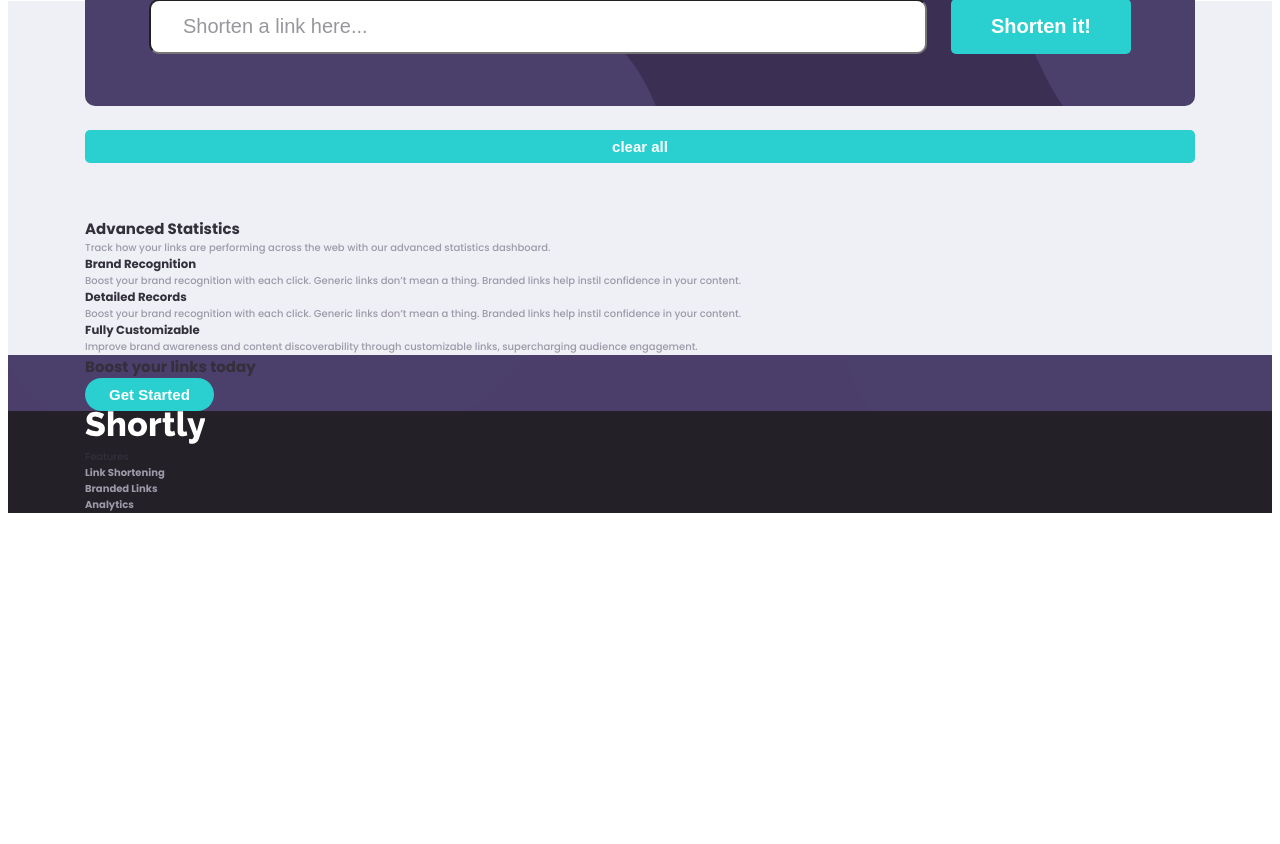
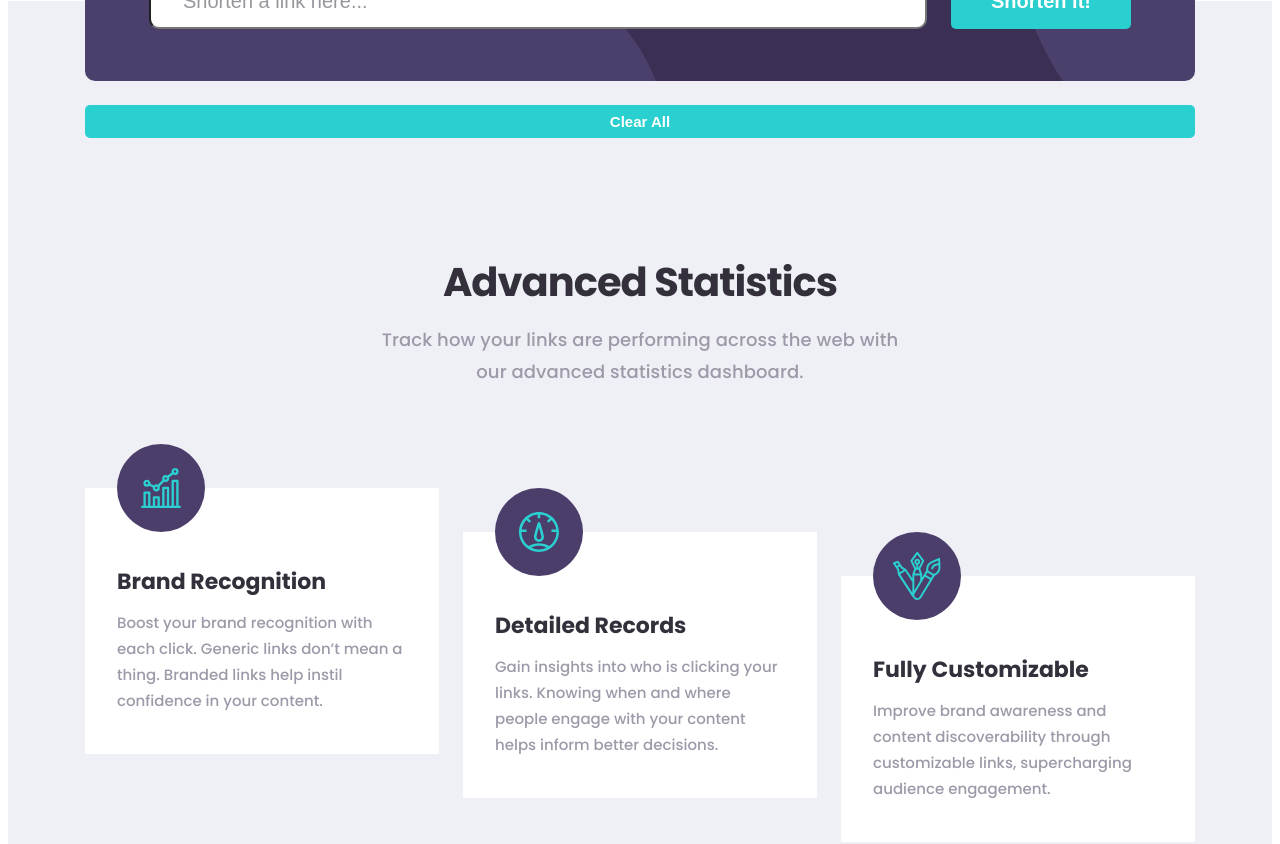
Before and after one commit to andythefan1/url-shortly-design-challenge, a React (Create React App) app: page / in a window 1280 px wide. Shown: the part 800-1644 px from the top of the page. Before the commit the page ends 1321 px from the top, so only its background shows below. Built offline with nearby package versions, Linux system fonts and the light colour scheme.

Commit message:
implemented call to action and more info sections

```diff
--- a/src/App.css
+++ b/src/App.css
@@ -14,10 +14,6 @@ footer {
 	max-width: 144rem;
 }
 
-footer {
-	background-color: var(--var-violet-darkest);
-}
-
 section.landing {
 	height: 66.4rem;
 	position: relative;
@@ -28,8 +24,9 @@ section.shorten-url {
 	background-color: var(--var-blue-light);
 }
 
-.shorten-url.container-centered {
-	transform: translateY(-25%);
+.shorten-url-container {
+	transform: translateY(-7.9rem);
+	padding-bottom: 4.1rem;
 	display: flex;
 	flex-direction: column;
 	row-gap: 2.4rem;
@@ -40,9 +37,17 @@ section.more-info {
 }
 
 section.call-to-action {
-	background-color: var(--var-violet);
+	background-color: var(--var-violet-dark);
 	background-repeat: repeat-x;
 	background-image: url('/src/assets/bg-boost-desktop.svg');
+}
+
+.call-to-action-container {
+	display: flex;
+	flex-direction: column;
+	row-gap: 3.2rem;
+	align-items: center;
+	padding: 5.7rem 0;
 }
 
 .container-centered {
@@ -50,15 +55,42 @@ section.call-to-action {
 	max-width: 1110px;
 }
 
-/* .grid {
-	display: grid;
+.more-info-container {
+	display: flex;
+	flex-direction: column;
+	align-items: center;
+	row-gap: 10rem;
 }
 
-.grid--2-cols {
-	grid-template-columns: repeat(2, 1fr);
-} */
+.more-info-title {
+	display: flex;
+	flex-direction: column;
+	row-gap: 1.8rem;
+	text-align: center;
+}
 
-/* COMPONENTS */
+.more-info-description {
+	font-size: 1.8rem;
+	font-weight: 500;
+	letter-spacing: 0.123px;
+	line-height: 3.2rem;
+	max-width: 54rem;
+}
+
+.more-info-cards {
+	display: flex;
+	flex-wrap: wrap;
+	justify-content: space-between;
+	padding-bottom: 20.8rem;
+}
+
+.info-card:nth-child(2) {
+	top: 4.4rem;
+}
+.info-card:nth-child(3) {
+	top: 8.8rem;
+}
+/* SECTIONS */
 
 /* GENERAL STYLES */
 
--- /dev/null
+++ b/src/components/InfoCard/index.jsx
@@ -0,0 +1,12 @@
+import './styles.css';
+export const InfoCard = ({ header, children, Icon }) => {
+	return (
+		<div className='info-card'>
+			<div className='info-card-icon'>
+				<Icon></Icon>
+			</div>
+			<h3 className='info-card-header'>{header}</h3>
+			<div className='info-card-description'>{children}</div>
+		</div>
+	);
+};
--- /dev/null
+++ b/src/components/InfoCard/styles.css
@@ -0,0 +1,29 @@
+.info-card {
+	max-width: 35rem;
+	background-color: var(--var-white);
+	padding: 7.7rem 3.2rem 4rem 3.2rem;
+	position: relative;
+	flex: 0 1 29rem;
+}
+
+.info-card-header {
+	padding-bottom: 1.2rem;
+}
+
+.info-card-description {
+	font-size: 1.5rem;
+	line-height: 2.6rem;
+	font-weight: 500;
+}
+
+.info-card-icon {
+	background-color: var(--var-violet);
+	display: flex;
+	justify-content: center;
+	align-items: center;
+	width: 8.8rem;
+	height: 8.8rem;
+	border-radius: 50px;
+	position: absolute;
+	top: -4.4rem;
+}
--- /dev/null
+++ b/src/containers/Footer/index.jsx
@@ -0,0 +1,51 @@
+import { ReactComponent as FacebookIcon } from '../../assets/socials/icon-facebook.svg';
+import { ReactComponent as InstagramIcon } from '../../assets/socials/icon-instagram.svg';
+import { ReactComponent as PintrestIcon } from '../../assets/socials/icon-pinterest.svg';
+import { ReactComponent as TwitterIcon } from '../../assets/socials/icon-twitter.svg';
+import { Logo } from '../../components/Logo';
+
+import './styles.css';
+
+export const Footer = () => {
+	return (
+		<div>
+			{' '}
+			<Logo inverse />
+			<div className='footer-links'>
+				<div className='footer-link-container'>
+					<div className='footer-link-header'>Features</div>
+					<nav>
+						<ul className='footer-link-list'>
+							<li className='footer-link-text'>
+								<a href='/'>Link Shortening</a>
+							</li>
+							<li className='footer-link-text'>
+								<a href='/'>Branded Links</a>
+							</li>
+							<li className='footer-link-text'>
+								<a href='/'>Analytics</a>
+							</li>
+						</ul>
+					</nav>
+				</div>
+
+				<nav className='footer-social-icons'>
+					<ul>
+						<li>
+							<FacebookIcon></FacebookIcon>
+						</li>
+						<li>
+							<InstagramIcon></InstagramIcon>
+						</li>
+						<li>
+							<PintrestIcon></PintrestIcon>
+						</li>
+						<li>
+							<TwitterIcon></TwitterIcon>
+						</li>
+					</ul>
+				</nav>
+			</div>
+		</div>
+	);
+};
--- /dev/null
+++ b/src/containers/Footer/styles.css
@@ -0,0 +1,3 @@
+footer {
+	background-color: var(--var-violet-darkest);
+}
--- a/src/containers/Hero/index.jsx
+++ b/src/containers/Hero/index.jsx
@@ -6,7 +6,7 @@ export const Hero = () => {
 	return (
 		<div className='hero'>
 			<div className='hero-main'>
-				<h1 className='hero-headline-text'>More than just shorter links</h1>
+				<h1>More than just shorter links</h1>
 				<p className='hero-description-text'>
 					Build your brand's recognition and get detailed insights on how your
 					links are performing.
--- a/src/containers/Hero/styles.css
+++ b/src/containers/Hero/styles.css
@@ -15,13 +15,6 @@
 	flex: 1 1;
 }
 
-.hero-headline-text {
-	font-size: 8rem;
-	letter-spacing: -2px;
-	line-height: 9rem;
-	font-weight: 700;
-}
-
 .hero-description-text {
 	font-size: 2.2rem;
 	letter-spacing: 0.15px;
--- a/src/containers/Shortly/index.jsx
+++ b/src/containers/Shortly/index.jsx
@@ -2,12 +2,16 @@ import { useShortenURL } from '../../hooks/useShortenURL';
 import { useShortenedURLs } from '../../hooks/useShortenedURLs';
 import { ShortenURLForm } from '../../components/ShortenURLForm';
 import { ShortenedURLCard } from '../../components/ShortenedURLCard';
-import { Logo } from '../../components/Logo';
 import { Button } from '../../components/Button';
 import { Header } from '../Header';
 import { Hero } from '../Hero';
+import { Footer } from '../Footer';
 
+import { ReactComponent as RecognitionIcon } from '../../assets/icons/icon-brand-recognition.svg';
+import { ReactComponent as RecordsIcon } from '../../assets/icons/icon-detailed-records.svg';
+import { ReactComponent as CustomizableIcon } from '../../assets/icons/icon-fully-customizable.svg';
 import { ReactComponent as LandingBackground } from '../../assets/illustration-working.svg';
+import { InfoCard } from '../../components/InfoCard';
 
 export const Shortly = () => {
 	const { url, setURL, error, fetchShortenedURL } = useShortenURL();
@@ -64,7 +68,7 @@ export const Shortly = () => {
 					</div>
 				</section>
 				<section className='shorten-url'>
-					<div className='shorten-url container-centered'>
+					<div className='shorten-url-container container-centered'>
 						<ShortenURLForm
 							onChange={handleURLInput}
 							onSubmit={handleSubmitURL}
@@ -81,72 +85,56 @@ export const Shortly = () => {
 									onClick={handleCopyURL}
 								></ShortenedURLCard>
 							))}
-							<Button onClick={handleClearAllURLs}>clear all</Button>
+							<Button onClick={handleClearAllURLs}>Clear All</Button>
 						</div>
 					</div>
 				</section>
 				<section className='more-info'>
-					<div className='container-centered'>
-						<h2>Advanced Statistics</h2>
-						<p>
-							Track how your links are performing across the web with our
-							advanced statistics dashboard.
-						</p>
+					<div className='more-info-container container-centered'>
+						<div className='more-info-title'>
+							<h2>Advanced Statistics</h2>
+							<p className='more-info-description'>
+								Track how your links are performing across the web with our
+								advanced statistics dashboard.
+							</p>
+						</div>
 						<div className='more-info-cards'>
-							<div className='more-info-card'>
-								<h3 className='more-info-card-header'>Brand Recognition</h3>
-								<p className='more-info-card-text'>
+							<InfoCard header='Brand Recognition' Icon={RecognitionIcon}>
+								<p>
 									Boost your brand recognition with each click. Generic links
 									don’t mean a thing. Branded links help instil confidence in
 									your content.
 								</p>
-							</div>
-							<div className='more-info-card'>
-								<h3 className='more-info-card-header'>Detailed Records</h3>
-								<p className='more-info-card-text'>
-									Boost your brand recognition with each click. Generic links
-									don’t mean a thing. Branded links help instil confidence in
-									your content.
+							</InfoCard>
+							<InfoCard header='Detailed Records' Icon={RecordsIcon}>
+								<p>
+									Gain insights into who is clicking your links. Knowing when
+									and where people engage with your content helps inform better
+									decisions.
 								</p>
-							</div>
-							<div className='more-info-card'>
-								<h3 className='more-info-card-header'>Fully Customizable</h3>
-								<p className='more-info-card-text'>
+							</InfoCard>
+
+							<InfoCard header='Fully Customizable' Icon={CustomizableIcon}>
+								<p>
 									Improve brand awareness and content discoverability through
 									customizable links, supercharging audience engagement.
 								</p>
-							</div>
+							</InfoCard>
 						</div>
 					</div>
 				</section>
 				<section className='call-to-action'>
-					<div className='container-centered'>
-						<h2>Boost your links today</h2>
-						<Button isRounded>Get Started</Button>
+					<div className='call-to-action-container container-centered'>
+						<h2 className='inverted'>Boost your links today</h2>
+						<Button isRounded isPrimary>
+							Get Started
+						</Button>
 					</div>
 				</section>
 			</main>
 			<footer>
 				<div className='container-centered'>
-					<Logo inverse />
-					<div className='footer-links'>
-						<div className='footer-link-col'>
-							<div className='footer-link-header'>Features</div>
-							<nav>
-								<ul className='footer-link-list'>
-									<li className='footer-link-text'>
-										<a href='/'>Link Shortening</a>
-									</li>
-									<li className='footer-link-text'>
-										<a href='/'>Branded Links</a>
-									</li>
-									<li className='footer-link-text'>
-										<a href='/'>Analytics</a>
-									</li>
-								</ul>
-							</nav>
-						</div>
-					</div>
+					<Footer></Footer>
 				</div>
 			</footer>
 		</div>
--- a/src/index.css
+++ b/src/index.css
@@ -100,8 +100,25 @@ h3 {
 }
 
 h1 {
-	padding: 0;
+	font-size: 8rem;
 	margin: 0 0 0.4rem 0;
+	letter-spacing: -2px;
+	line-height: 9rem;
+	font-weight: 700;
+}
+
+h2 {
+	font-size: 4rem;
+	letter-spacing: -1px;
+	line-height: 4.8rem;
+}
+
+h2.inverted {
+	color: var(--var-white);
+}
+
+h3 {
+	font-size: 2.2rem;
 }
 
 p {
```
